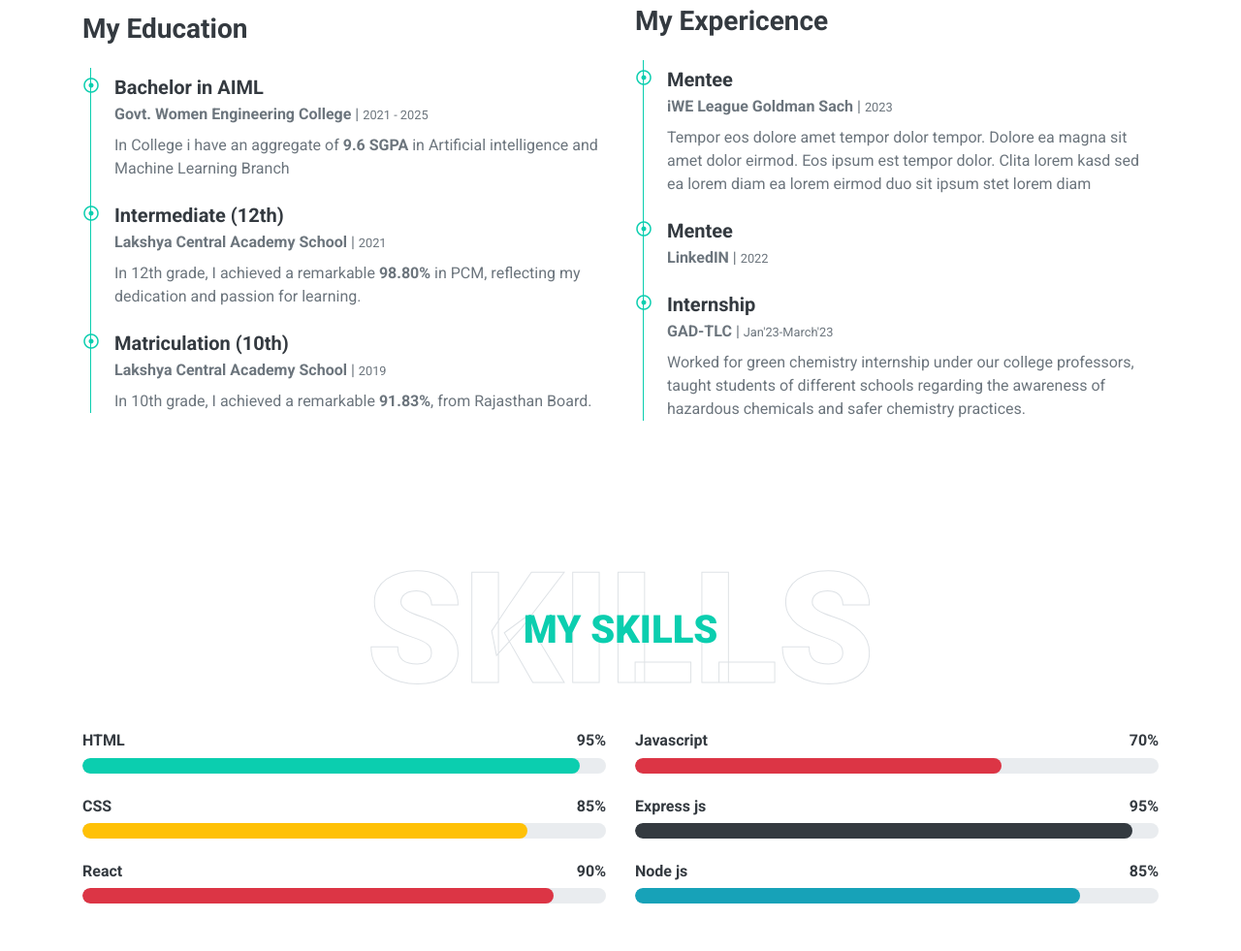
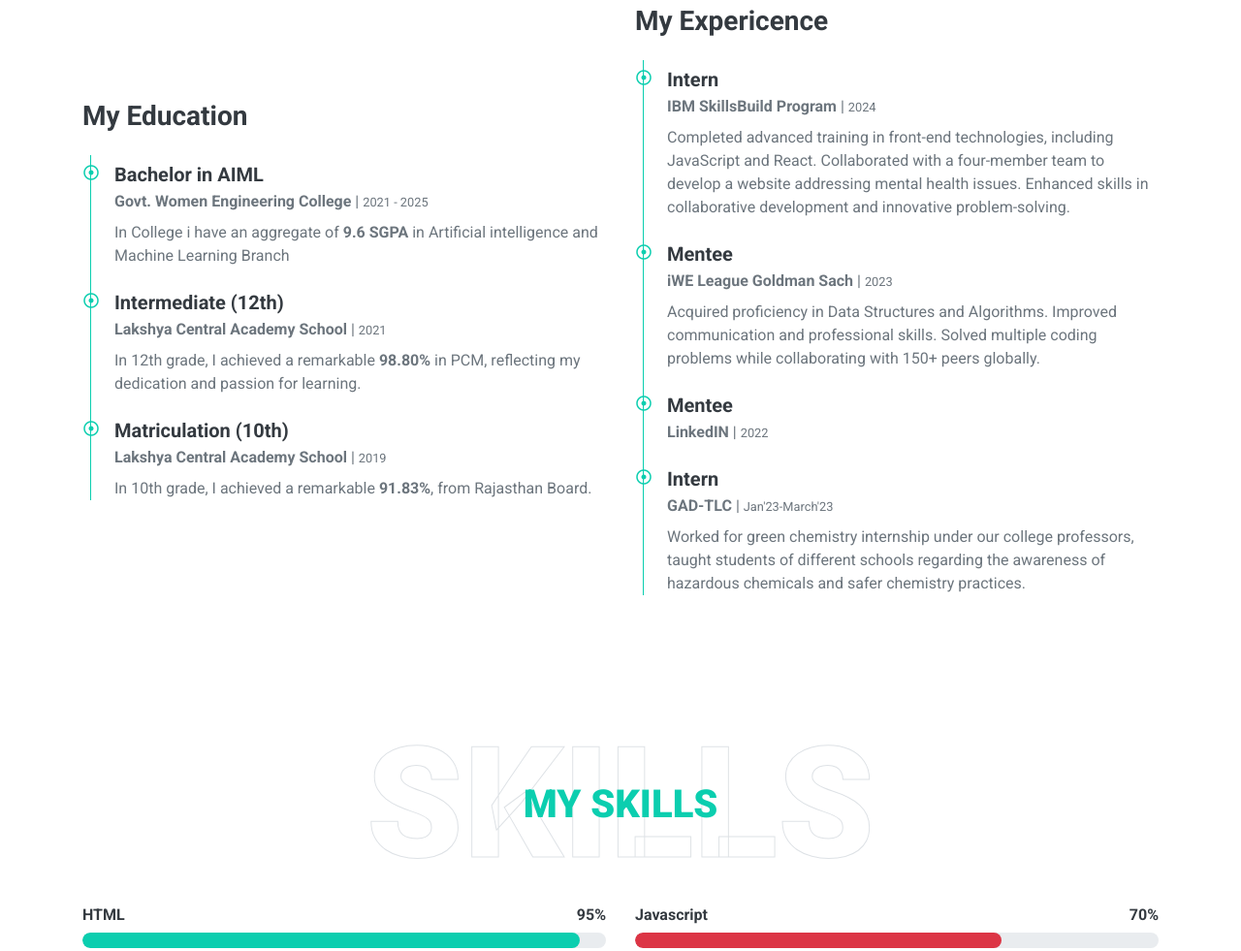
Before and after one commit to dikshagour01/Diksha-portfolio, a plain HTML site: page index.html in a window 1280 px wide. Shown: the part 1843-2824 px from the top of the page at 97% size. Drawn offline with nearby package versions, Linux system fonts and the light colour scheme.

Commit message:
updated project section

```diff
--- a/index.html
+++ b/index.html
@@ -3,7 +3,7 @@
 
 <head>
     <meta charset="utf-8">
-    <title>FreeFolio - Freelancer Portfolio Template</title>
+    <title>Diksha-Portfolio</title>
     <meta content="width=device-width, initial-scale=1.0" name="viewport">
     <meta content="Free HTML Templates" name="keywords">
     <meta content="Free HTML Templates" name="description">
@@ -149,9 +149,24 @@
                     <div class="border-left border-primary pt-2 pl-4 ml-2">
                         <div class="position-relative mb-4">
                             <i class="far fa-dot-circle text-primary position-absolute" style="top: 2px; left: -32px;"></i>
+                            <h5 class="font-weight-bold mb-1">Intern</h5>
+                            <p class="mb-2"><strong>IBM SkillsBuild Program</strong> | <small>2024</small></p>
+                            <p>
+                                Completed advanced training in front-end technologies, including JavaScript and React.
+                                Collaborated with a four-member team to develop a website addressing mental health issues.
+                                Enhanced skills in collaborative development and innovative problem-solving.
+
+                            </p>
+                        </div>
+                        <div class="position-relative mb-4">
+                            <i class="far fa-dot-circle text-primary position-absolute" style="top: 2px; left: -32px;"></i>
                             <h5 class="font-weight-bold mb-1">Mentee</h5>
                             <p class="mb-2"><strong>iWE League Goldman Sach</strong> | <small>2023</small></p>
-                            <p>Tempor eos dolore amet tempor dolor tempor. Dolore ea magna sit amet dolor eirmod. Eos ipsum est tempor dolor. Clita lorem kasd sed ea lorem diam ea lorem eirmod duo sit ipsum stet lorem diam</p>
+                            <p>
+                                Acquired proficiency in Data Structures and Algorithms.
+                                Improved communication and professional skills.
+                                Solved multiple coding problems while collaborating with 150+ peers globally.
+                                </p>
                         </div>
                         <div class="position-relative mb-4">
                             <i class="far fa-dot-circle text-primary position-absolute" style="top: 2px; left: -32px;"></i>
@@ -161,7 +176,7 @@
                         </div>
                         <div class="position-relative mb-4">
                             <i class="far fa-dot-circle text-primary position-absolute" style="top: 2px; left: -32px;"></i>
-                            <h5 class="font-weight-bold mb-1">Internship</h5>
+                            <h5 class="font-weight-bold mb-1">Intern</h5>
                             <p class="mb-2"><strong>GAD-TLC</strong> | <small>Jan'23-March'23</small></p>
                             <p>Worked for green chemistry internship under our college professors, taught students of different schools regarding the awareness of hazardous chemicals and safer chemistry practices.</p>
                         </div>
@@ -296,16 +311,15 @@
                     </div>
                 </div>
 
+
                 <div class="col-lg-4 col-md-6 mb-4 portfolio-item second">
                     <div class="position-relative overflow-hidden mb-2">
-                        <img class="img-fluid rounded w-100" src="img/portfolio-5.jpg" alt="">
-                        <div class="portfolio-btn bg-primary d-flex align-items-center justify-content-center">
-                            <a href="img/portfolio-5.jpg" data-lightbox="portfolio">
-                                <i class="fa fa-plus text-white" style="font-size: 60px;"></i>
+                        <img class="img-fluid rounded w-100" src="resume-builder.jpg" alt="">
+                            <a href="https://github.com/dikshagour01/Resume-Builder" data-lightbox="portfolio">
                             </a>
-                        </div>
                     </div>
                 </div>
+
                 <div class="col-lg-4 col-md-6 mb-4 portfolio-item third">
                     <div class="position-relative overflow-hidden mb-2">
                         <img class="img-fluid rounded w-100" src="img/portfolio-6.jpg" alt="">
@@ -422,7 +436,7 @@
 
 
     <!-- Footer Start -->
-    <div class="container-fluid bg-primary text-white mt-5 py-5 px-sm-3 px-md-5">
+    <!-- <div class="container-fluid bg-primary text-white mt-5 py-5 px-sm-3 px-md-5">
         <div class="container text-center py-5">
             <div class="d-flex justify-content-center mb-4">
                 <a class="btn btn-light btn-social mr-2" href="#"><i class="fab fa-twitter"></i></a>
@@ -442,7 +456,7 @@
             <p class="m-0">&copy; <a class="text-white font-weight-bold" href="#">Domain Name</a>. All Rights Reserved. Designed by <a class="text-white font-weight-bold" href="https://htmlcodex.com">HTML Codex</a>
             </p>
         </div>
-    </div>
+    </div> -->
     <!-- Footer End -->
 
     <!-- Scroll to Bottom -->
```
Also changed, not shown: resume-builder.jpg (added).
